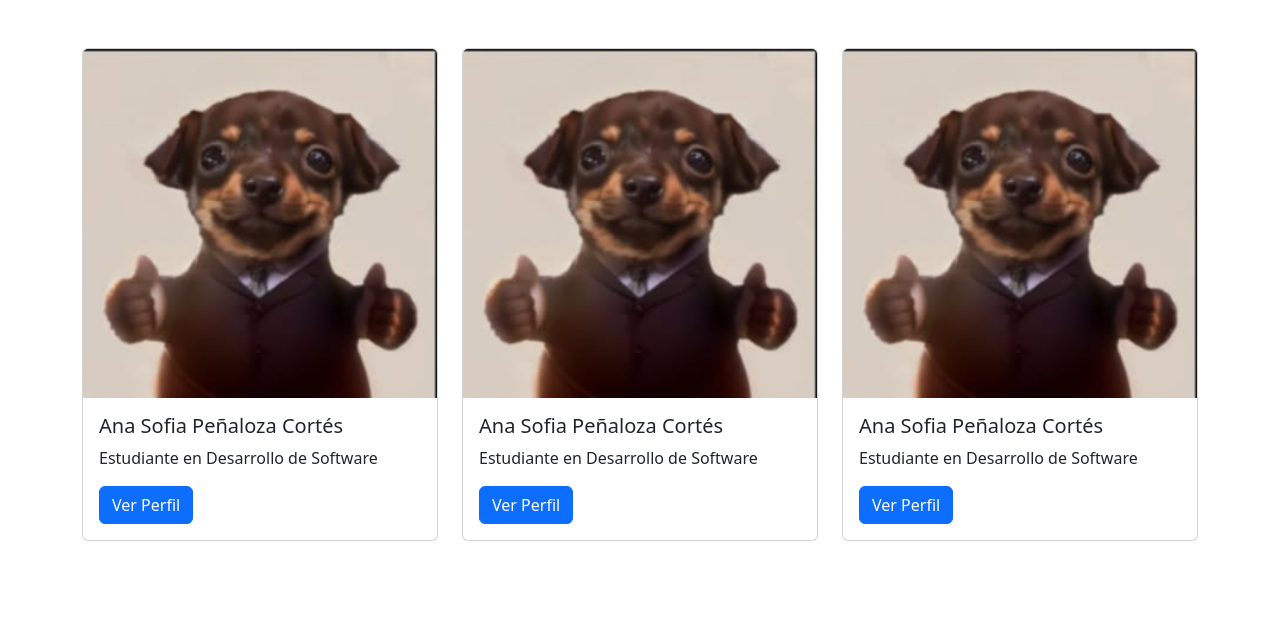
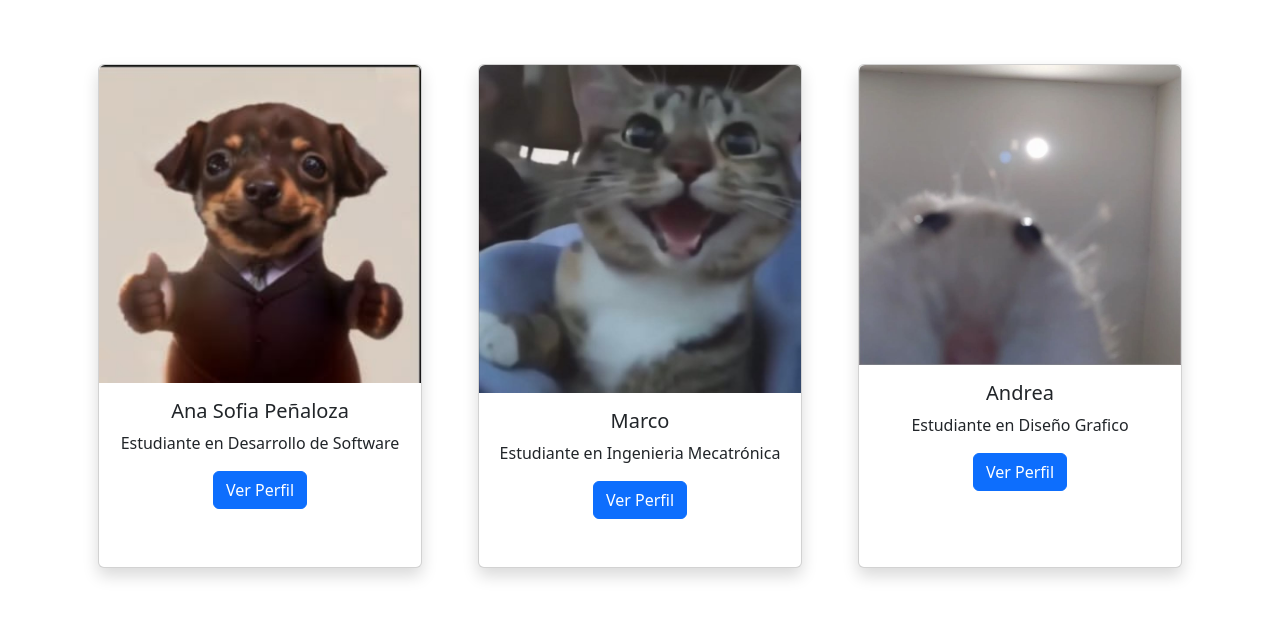
Before and after one commit to amatist008/ActividadBootstrap, a website: page html/index.html in a window 1280 px wide. Drawn offline with nearby package versions, Linux system fonts and the light colour scheme; a script that the page names is missing.

Commit message:
4. Aplica clases de utilidad

```diff
--- a/html/index.html
+++ b/html/index.html
@@ -12,10 +12,10 @@
     <div class="container my-5">
         <div class="row">
             <div class="col-md-4">
-                <div class="card h-100">
-                    <img src="profile-image.jpg" class="card-img-top" alt="Foto de perfil">
+                <div class="card h-100 shadow rounded text-center m-3">
+                    <img src="profile-image.jpg" class="card-img-top rounded-top" alt="Foto de perfil">
                     <div class="card-body">
-                        <h5 class="card-title">Ana Sofia Peñaloza Cortés</h5>
+                        <h5 class="card-title">Ana Sofia Peñaloza </h5>
                         <p class="card-text">Estudiante en Desarrollo de Software</p>
                         <a href="#" class="btn btn-primary">Ver Perfil</a>
                     </div>
@@ -23,22 +23,22 @@
             </div>
 
             <div class="col-md-4">
-                <div class="card h-100">
-                    <img src="profile-image.jpg" class="card-img-top" alt="Foto de perfil">
+                <div class="card h-100 shadow rounded text-center m-3">
+                    <img src="profile-image-2.jpg" class="card-img-top rounded-top" alt="Foto de perfil">
                     <div class="card-body">
-                        <h5 class="card-title">Ana Sofia Peñaloza Cortés</h5>
-                        <p class="card-text">Estudiante en Desarrollo de Software</p>
+                        <h5 class="card-title">Marco</h5>
+                        <p class="card-text">Estudiante en Ingenieria Mecatrónica</p>
                         <a href="#" class="btn btn-primary">Ver Perfil</a>
                     </div>
                 </div>
             </div>
 
             <div class="col-md-4">
-                <div class="card h-100">
-                    <img src="profile-image.jpg" class="card-img-top" alt="Foto de perfil">
+                <div class="card h-100 shadow rounded text-center m-3">
+                    <img src="profile-image-3.jpg" class="card-img-top rounded-top" alt="Foto de perfil">
                     <div class="card-body">
-                        <h5 class="card-title">Ana Sofia Peñaloza Cortés</h5>
-                        <p class="card-text">Estudiante en Desarrollo de Software</p>
+                        <h5 class="card-title">Andrea</h5>
+                        <p class="card-text">Estudiante en Diseño Grafico</p>
                         <a href="#" class="btn btn-primary">Ver Perfil</a>
                     </div>
                 </div>
```
Also changed, not shown: html/profile-image-2.jpg (added), html/profile-image-3.jpg (added).
